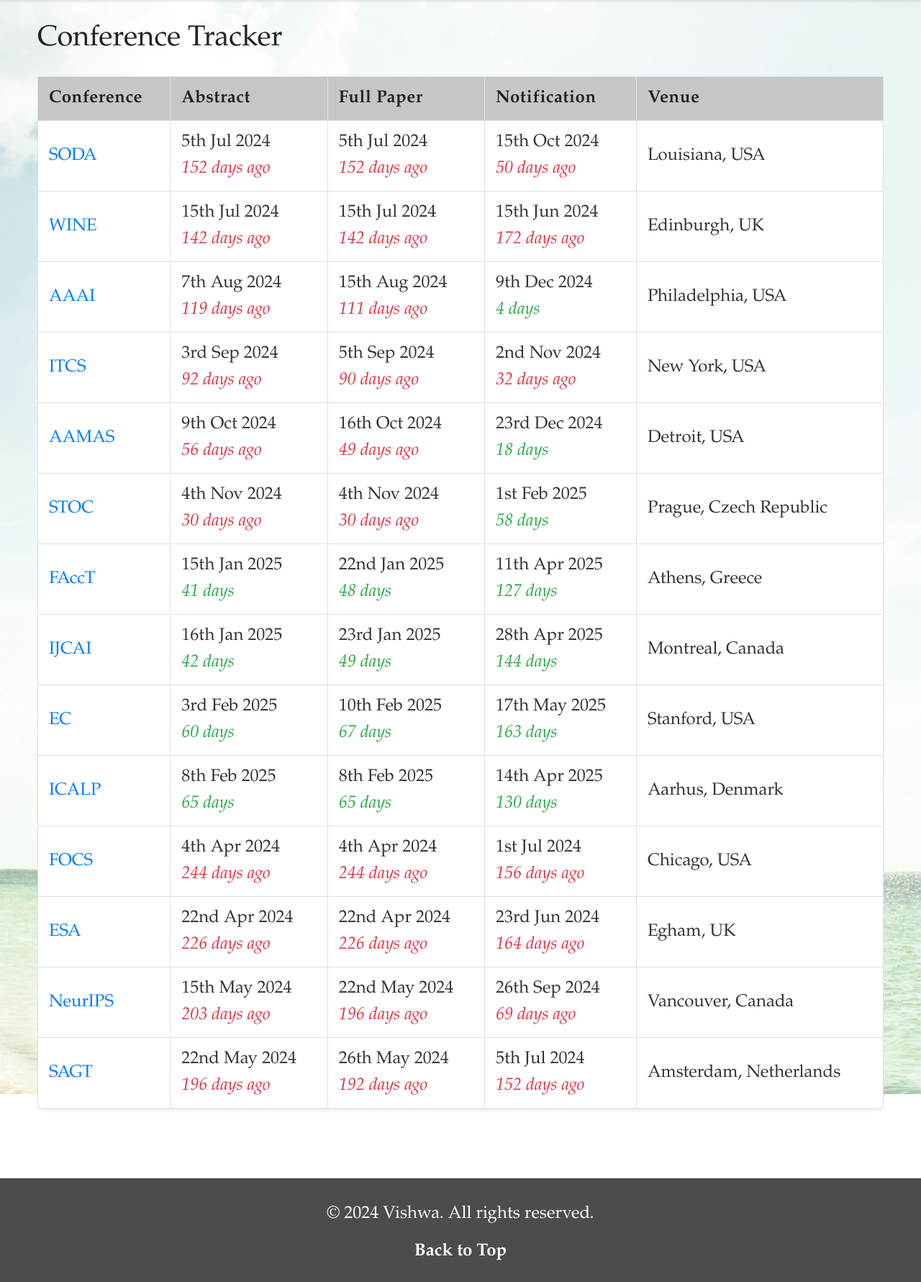
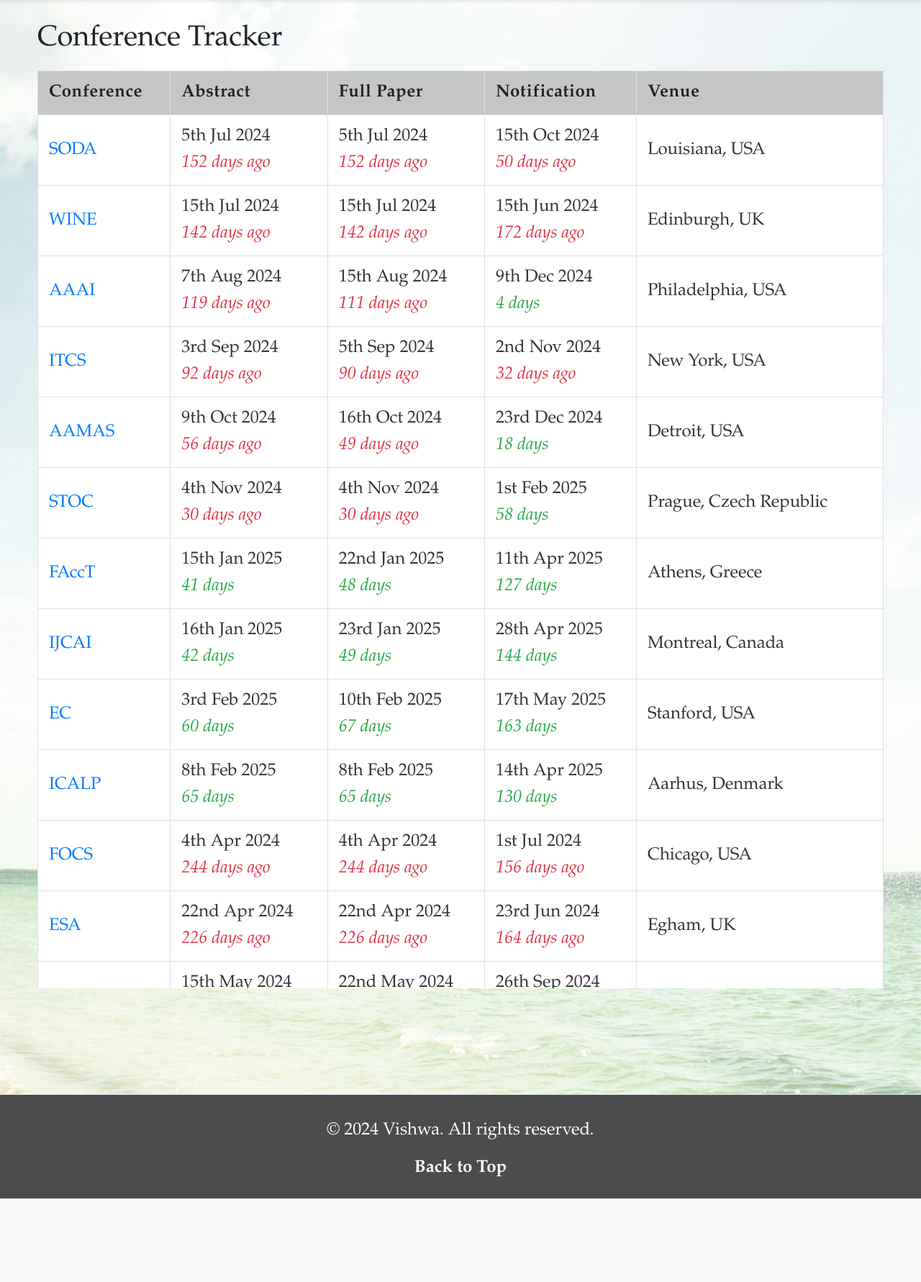
Before and after one commit to severus-tux/severus-tux.github.io, a PHP site: page /resources.php in a window 1280 px wide. Shown: the part 74-1855 px from the top of the page at 72% size. After the commit the page ends 1739 px from the top, so only its background shows below. Run offline with PHP 8.4, Linux system fonts and the light colour scheme; some libraries are stand-ins or nearby versions.

Commit message:
added scroll bars on both dimentions

```diff
--- a/assets/css/resource_styles.css
+++ b/assets/css/resource_styles.css
@@ -1,11 +1,27 @@
 /* Basic Table Styling */
+
+.table_wrapper {
+    overflow: auto; /* Both horizontal and vertical scroll for tables that overflow */
+    max-height: 80vh; /* Ensure the table height is within the visible screen */
+    margin-top: 20px; /* Space between the table and other content */
+}
+
 .table {
+    margin-bottom: 0px;
     width: 100%;
-    margin-top: 20px;
+    /* height: 100%; */
+    /* margin-top: 20px; */
     border: 1px solid #a9a9a9; /* Slightly lighter border for the table */
     font-size: 1.5rem;
     border-radius: 8px; /* Rounded corners for a softer look */
     box-shadow: 0 2px 5px rgba(0, 0, 0, 0.1); /* Light shadow for subtle depth */
+}
+
+.table th {
+    position: sticky;
+    position: -webkit-sticky; /* Sticky header for better navigation */
+    top: 0px;
+    z-index: 50; /* Ensure the header stays above other content */
 }
 
 .table th, .table td {
--- a/resources.php
+++ b/resources.php
@@ -239,8 +239,8 @@ function formatDateWithSuffix($date) {
     <section id="resources">
         <div class="container mt-4" >
             <h1>Conference Tracker</h1>
-            <div style="overflow-x:auto">
-                <table class="table table-bordered">
+            <div class="table_wrapper">
+                <table class="table">
                     <thead>
                         <tr>
                             <th>Conference</th>
```
